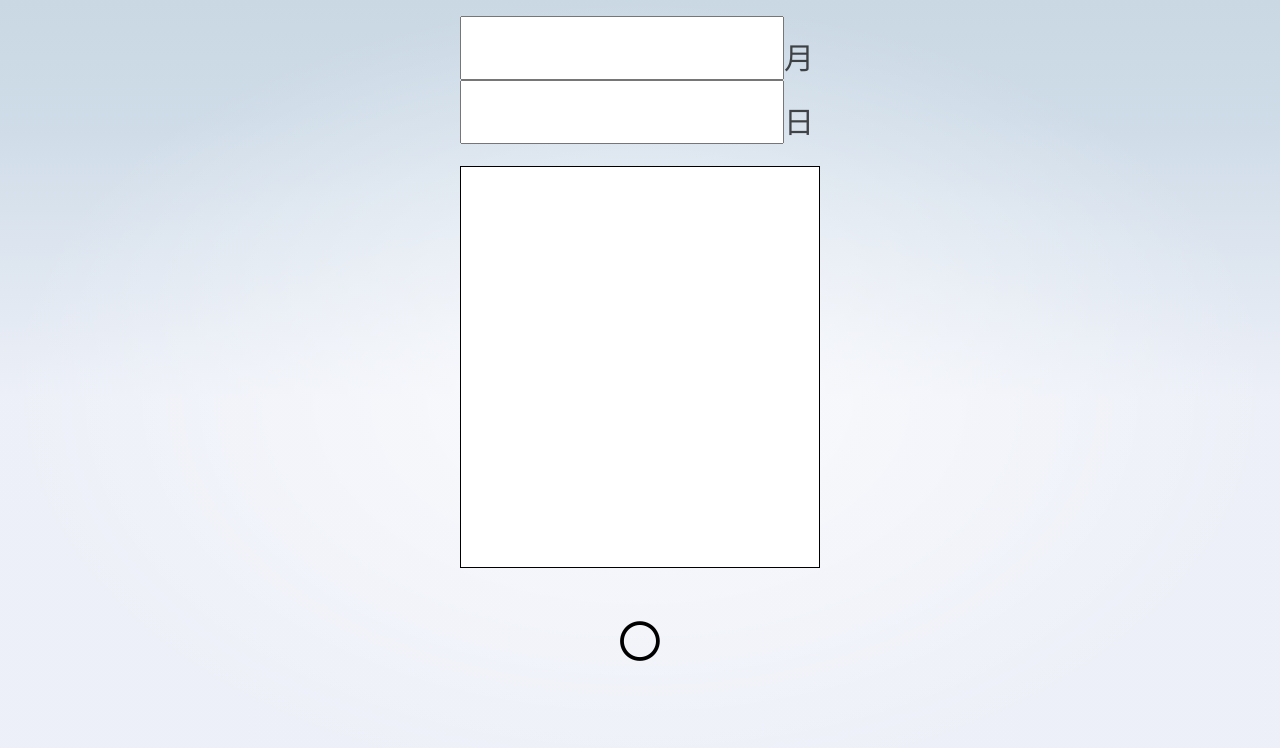
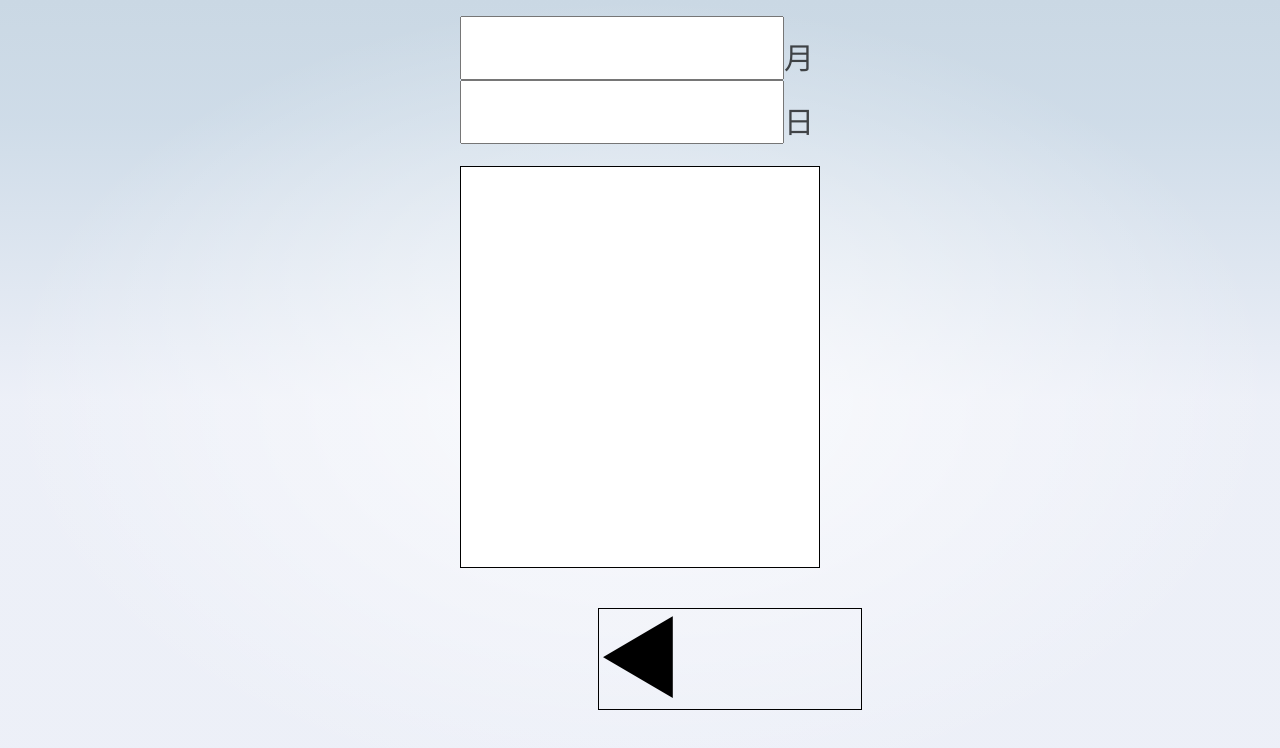
Before and after one commit to rfdnxbro/iot_calendar, a SvelteKit app: page /device in a window 1280 px wide. Shown: the top 748 px of the page. Built offline with nearby package versions, Linux system fonts and the light colour scheme.

Commit message:
:gear: change button

```diff
--- a/src/routes/+page.svelte
+++ b/src/routes/+page.svelte
@@ -9,7 +9,7 @@
 </div>
 <br>
 <div id="button">
-  <a href="./device">○</a>
+  <a href="./device">　　▶</a>
 </div>
 
 <style>
@@ -22,5 +22,11 @@
 }
 #button a {
   color: #000;
+  border: 1px solid #000;
+  padding: 0;
+  margin: 0;
+}
+#button a:hover {
+  text-decoration: none;
 }
 </style>
--- a/src/routes/device/+page.svelte
+++ b/src/routes/device/+page.svelte
@@ -16,7 +16,7 @@
 </div>
 <br>
 <div id="button">
-  <a href="../">○</a>
+  <a href="../">◀　　</a>
 </div>
 
 <style>
@@ -49,5 +49,11 @@ button {
 }
 #button a {
   color: #000;
+  border: 1px solid #000;
+  padding: 0;
+  margin: 0;
+}
+#button a:hover {
+  text-decoration: none;
 }
 </style>
```
